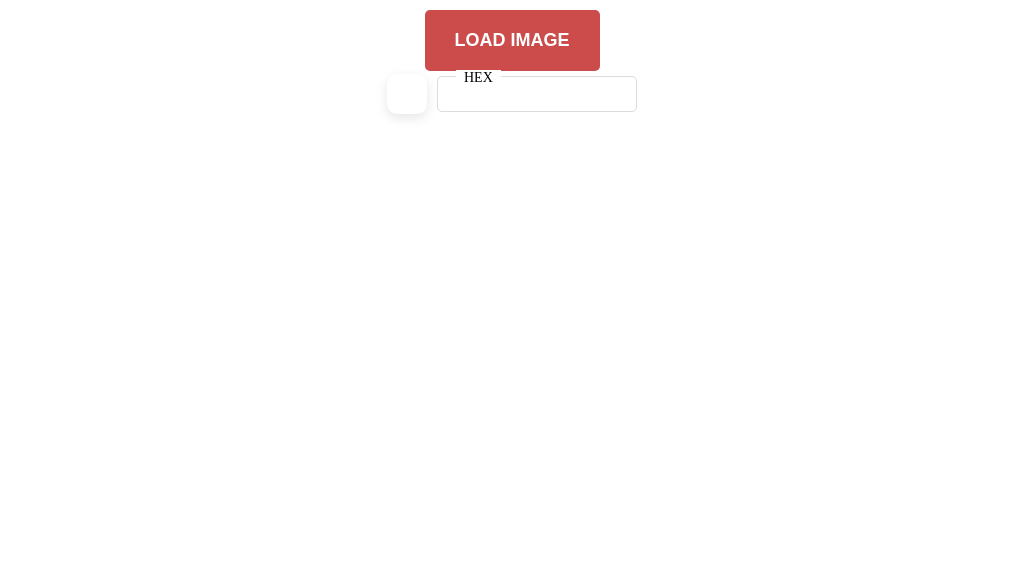
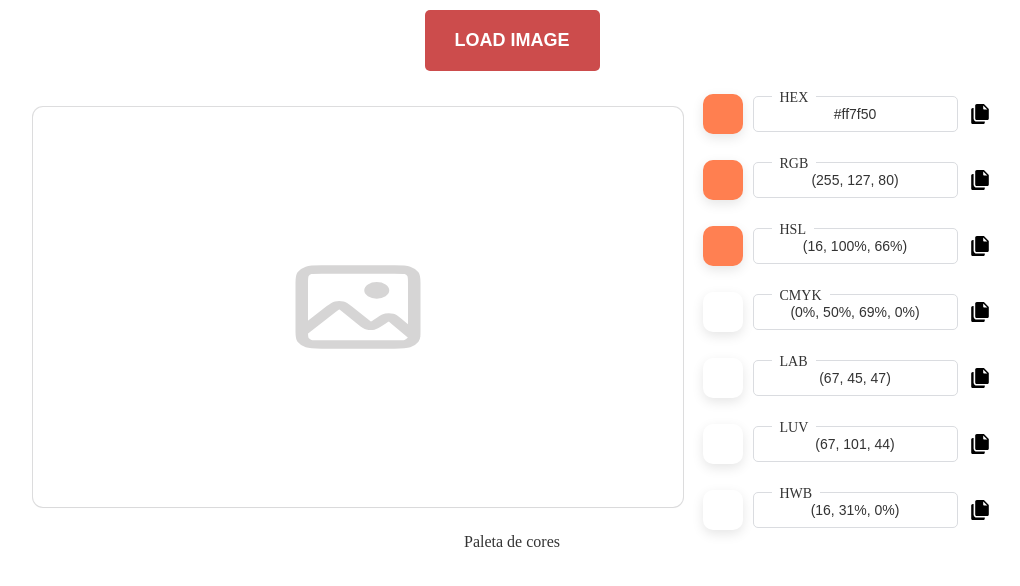
Before and after one commit to ViniciusCaetano123/Pixel-Imagem-Color, a plain HTML site: page index.html in a window 1280 px wide. Shown: the whole page, without its empty margins (128-1148 px from the left). Drawn offline with Linux system fonts and the light colour scheme.

Commit message:
Add files via upload

```diff
--- a/css/style.css
+++ b/css/style.css
@@ -3,8 +3,9 @@
     padding: 0px;
     margin: 0px;
     box-sizing: border-box;
-    transition: all 0.5s;
+    transition: all 0.4s;
     outline: none;
+    color: #333;
 }
 
 /* Estilo do conteúdo principal */
@@ -12,7 +13,7 @@ main {
     margin: auto;
     padding: 10px;
     width: 100%;
-    max-width: 1200px;
+    max-width: 1260px;
     text-align: center;
 }
 
@@ -32,6 +33,7 @@ input[type="file"] {
     font-weight: 700;
     text-transform: uppercase;
     cursor: pointer;
+    margin-bottom: 10px;
 }
 #btn-file-img:hover {
     background-color: #ff4c4c;
@@ -45,7 +47,12 @@ input[type="file"] {
     align-items: center;
     gap: 20px;
 }
-
+.color-container {
+    display: flex;
+    align-items: center;
+    gap: 10px;
+    margin-top: 10px;
+  }
 #canvas-img {
     display: none;
 }
@@ -54,6 +61,8 @@ input[type="file"] {
     display: flex;
     align-items: center;
     gap: 10px;
+    flex-direction: column;
+    justify-content: flex-start;
 }
 
 .bgColorPixel {
@@ -67,7 +76,7 @@ input[type="file"] {
 .color-pixel {
     display: block;
     position: relative;
-    width: 200px;
+    width: 205px;
     height: 36px;
     margin: 5px auto;
     border: 1px solid #dadce0;
@@ -85,7 +94,7 @@ input[type="file"] {
 }
 .color-pixel input {
     position: absolute;
-    width: 55%;
+    width: 85%;
     height: 30px;
     border: none;
     font-size: 14px;
@@ -95,14 +104,26 @@ input[type="file"] {
     left: 50%;
     transform: translate(-50%, -50%);
     z-index: 0;
+    text-align: center;
 }
 
+#container-canvas{
+    display: flex;
+    justify-content: center;
+    align-items: center;
+    gap: 20px;
+    box-shadow: rgba(0, 0, 0, 0.02) 0px 1px 3px 0px, rgba(27, 31, 35, 0.15) 0px 0px 0px 1px;
+    border-radius: 10px;
+    width: 100%;
+    height: 100%;
+    max-width: 650px;
+    max-height: 600px;
+    min-height: 400px;
+    padding:15px;
+    flex-direction: column;
+}
 /* Elementos adicionais */
 #fileImg {
     display: none;
     background: #555;
 }
-
-#color-display {
-    /* Adicione estilos adicionais aqui */
-}
--- /dev/null
+++ b/i18/locales/en.json
@@ -0,0 +1,4 @@
+{
+    "titleHead": "Pixel Cor IMG",
+    "btnFileImage": "Load Image"
+}
--- /dev/null
+++ b/i18/locales/pt.json
@@ -0,0 +1,4 @@
+{
+    "titleHead": "Pixel Cor IMG ",
+    "btnFileImage": "Carregar Imagem"
+}
--- a/index.html
+++ b/index.html
@@ -11,23 +11,19 @@
     <input type="file" id="file-img" accept="image/*" onchange="handleImageChange(event)">
     <button id="btn-file-img" onclick="abrirFolder()"></button>
     <div class="container-img">
-      <canvas id="canvas-img" ></canvas>
-      <div id="pixel-resultado">
-        <div style="display: flex;align-items: center;gap: 10px;">
-          <div class="bgColorPixel">
-          </div>
-          <div class="color-pixel">
-            <label for="">HEX</label>
-            <input type="text" id="hex-color" readonly>
-          </div>
-        </div>
-
+      <div id="container-canvas">
+        <canvas id="canvas-img" ></canvas>
       </div>
+      <div id="pixel-resultado"></div>
+    </div>
+    <div>
+      <p>Paleta de cores</p>
     </div>
     <div id="color-display"></div>
   </main>
-  <script src="./js/colorConversion.js"></script>
+  <script src="./js/color-conversion.js"></script>
   <script src="./js/load-locales.js"></script>
   <script src="./js/pixel-img.js"></script>
+  <script src="./js/load-imagem.js"></script>
 </body>
 </html>
--- /dev/null
+++ b/js/color-conversion.js
@@ -0,0 +1,113 @@
+// Função para converter HEX para RGB
+function hexToRgb(hex) {
+    const bigint = parseInt(hex.slice(1), 16);
+    const r = (bigint >> 16) & 255;
+    const g = (bigint >> 8) & 255;
+    const b = bigint & 255;
+    return { r, g, b };
+}
+
+// Função para converter RGB para HSL
+function rgbToHsl(r, g, b) {
+    r /= 255;
+    g /= 255;
+    b /= 255;
+    const max = Math.max(r, g, b);
+    const min = Math.min(r, g, b);
+    let h, s, l = (max + min) / 2;
+
+    if (max === min) {
+        h = s = 0; // achromatic
+    } else {
+        const d = max - min;
+        s = l > 0.5 ? d / (2 - max - min) : d / (max + min);
+        switch (max) {
+            case r: h = (g - b) / d + (g < b ? 6 : 0); break;
+            case g: h = (b - r) / d + 2; break;
+            case b: h = (r - g) / d + 4; break;
+        }
+        h /= 6;
+    }
+    console.log(h,s,l)
+    return { h: Math.round(h * 360), s: Math.round(s * 100), l: Math.round(l * 100) };
+}
+
+// Função para converter RGB para CMYK
+function rgbToCmyk(r, g, b) {
+    const c = 1 - (r / 255);
+    const m = 1 - (g / 255);
+    const y = 1 - (b / 255);
+    const k = Math.min(c, m, y);
+    return `(${((c - k) / (1 - k) * 100).toFixed(0)}%, ${((m - k) / (1 - k) * 100).toFixed(0)}%, ${((y - k) / (1 - k) * 100).toFixed(0)}%, ${(k * 100).toFixed(0)}%)`;
+}
+
+// Função para converter RGB para LAB
+function rgbToLab(r, g, b) {
+    const xyz = rgbToXyz(r, g, b);
+    const lab = xyzToLab(xyz.x, xyz.y, xyz.z);
+    return `(${lab.l.toFixed(0)}, ${lab.a.toFixed(0)}, ${lab.b.toFixed(0)})`;
+}
+
+// Função para converter RGB para LUV
+function rgbToLuv(r, g, b) {
+    const xyz = rgbToXyz(r, g, b);
+    const luv = xyzToLuv(xyz.x, xyz.y, xyz.z);
+    return `(${luv.l.toFixed(0)}, ${luv.u.toFixed(0)}, ${luv.v.toFixed(0)})`;
+}
+
+// Função para converter RGB para HWB
+function rgbToHwb(r, g, b) {
+    const hsl = rgbToHsl(r, g, b);
+    const w = Math.min(r, g, b) / 255;
+    const wb = 1 - Math.max(r, g, b) / 255;
+    return `(${hsl.h}, ${(w * 100).toFixed(0)}%, ${(wb * 100).toFixed(0)}%)`;
+}
+
+// Funções auxiliares para conversões
+function rgbToXyz(r, g, b) {
+    r = r / 255; g = g / 255; b = b / 255;
+    r = r > 0.04045 ? Math.pow((r + 0.055) / 1.055, 2.4) : r / 12.92;
+    g = g > 0.04045 ? Math.pow((g + 0.055) / 1.055, 2.4) : g / 12.92;
+    b = b > 0.04045 ? Math.pow((b + 0.055) / 1.055, 2.4) : b / 12.92;
+    const x = r * 0.4124 + g * 0.3576 + b * 0.1805;
+    const y = r * 0.2126 + g * 0.7152 + b * 0.0722;
+    const z = r * 0.0193 + g * 0.1192 + b * 0.9505;
+    return { x: x * 100, y: y * 100, z: z * 100 };
+}
+
+function xyzToLab(x, y, z) {
+    x /= 95.047; y /= 100; z /= 108.883;
+    x = x > 0.008856 ? Math.pow(x, 1/3) : (7.787 * x) + (16 / 116);
+    y = y > 0.008856 ? Math.pow(y, 1/3) : (7.787 * y) + (16 / 116);
+    z = z > 0.008856 ? Math.pow(z, 1/3) : (7.787 * z) + (16 / 116);
+    const l = (116 * y) - 16;
+    const a = 500 * (x - y);
+    const b = 200 * (y - z);
+    return { l, a, b };
+}
+
+function xyzToLuv(x, y, z) {
+    const refX = 95.047, refY = 100, refZ = 108.883;
+    const u = (4 * x) / (x + (15 * y) + (3 * z));
+    const v = (9 * y) / (x + (15 * y) + (3 * z));
+    const yr = y / refY;
+    const l = yr > 0.008856 ? (116 * Math.pow(yr, 1/3)) - 16 : 903.3 * yr;
+    const refU = (4 * refX) / (refX + (15 * refY) + (3 * refZ));
+    const refV = (9 * refY) / (refX + (15 * refY) + (3 * refZ));
+    const uPrime = 13 * l * (u - refU);
+    const vPrime = 13 * l * (v - refV);
+    return { l, u: uPrime, v: vPrime };
+}
+
+// Função principal para converter HEX para todas as outras
+function convertHex(hex) {
+    const rgbObj = hexToRgb(hex);
+    const rgb = `(${rgbObj.r}, ${rgbObj.g}, ${rgbObj.b})`;
+    const hslObj = rgbToHsl(rgbObj.r, rgbObj.g, rgbObj.b);
+    const hsl = `(${hslObj.h}, ${hslObj.s}%, ${hslObj.l}%)`;
+    const cmyk = rgbToCmyk(rgbObj.r, rgbObj.g, rgbObj.b);
+    const lab = rgbToLab(rgbObj.r, rgbObj.g, rgbObj.b);
+    const luv = rgbToLuv(rgbObj.r, rgbObj.g, rgbObj.b);
+    const hwb = rgbToHwb(rgbObj.r, rgbObj.g, rgbObj.b);
+    return { rgb, hsl, cmyk, lab, luv, hwb };
+}
--- /dev/null
+++ b/js/load-imagem.js
@@ -0,0 +1,12 @@
+
+
+
+const loadImgPlaceholder = () => {
+     const imgFirst = new Image();
+    imgFirst.width = 150;
+    imgFirst.height = 100;
+    imgFirst.src = './images/image-placeholder.svg';
+    imgFirst.onload = () => imgOnLoad(imgFirst, imgFirst.width,  imgFirst.height);
+}
+
+loadImgPlaceholder()
--- a/js/load-locales.js
+++ b/js/load-locales.js
@@ -15,10 +15,10 @@ function aplicarTraducao(locale){
     document.title = locale.titleHead;
     document.getElementById('btn-file-img').textContent = locale.btnFileImage;
 }
-async function main(){
+async function mainLoadLocale(){
     const userLocale = navigator.language || navigator.userLanguage ;
-    const locale = await carregarLocales(userLocale.toLowerCase());
+    const locale = await carregarLocales(userLocale.toLowerCase().substring(0,2));
     aplicarTraducao(locale)
 }
 
-main()
+mainLoadLocale()
--- a/js/pixel-img.js
+++ b/js/pixel-img.js
@@ -1,14 +1,17 @@
+
 
 const carregarVariaveis = () => {
-    const imageLoader = document.getElementById('file-img');
+    const imageFileLoader = document.getElementById('file-img');
     const canvasImg = document.getElementById('canvas-img');
     const ctx = canvasImg.getContext('2d',{ willReadFrequently: true });
     const colorDisplay = document.getElementById('color-display');
     const hexInputColor = document.getElementById('hex-color');
-    return { hexInputColor,imageLoader, canvasImg, ctx, colorDisplay };
+    const pixelColorResultado = document.getElementById('pixel-resultado');
+    return { hexInputColor,imageFileLoader, canvasImg, ctx, colorDisplay,pixelColorResultado };
 }
 
-const { hexInputColor,imageLoader, canvasImg, ctx, colorDisplay } = carregarVariaveis();
+const { hexInputColor,imageFileLoader, canvasImg, ctx, colorDisplay ,pixelColorResultado} = carregarVariaveis();
+const default_hex = '#ff7f50';
 let isListeningCanvasImg = false;
 const colorRighrNow = {
     hex: '',
@@ -19,7 +22,7 @@ const colorRighrNow = {
 }
 const abrirFolder = () => {
     canvasImg.addEventListener("mousemove", getPixel);
-    imageLoader.click();
+    imageFileLoader.click();
 }
 const getPixel = (e)=>{
     const rect = canvasImg.getBoundingClientRect();
@@ -28,31 +31,44 @@ const getPixel = (e)=>{
     const pixel = ctx.getImageData(x, y, 1, 1).data;
     const [r, g, b, a] = pixel;
     const hexColor = rgbToHex(r, g, b);
-    hexInputColor.value = hexColor;
-    colorDisplay.style.backgroundColor = hexColor;
+    const { rgb, hsl, cmyk, lab, luv, hwb } = convertHex(hexColor);
+    updateColorElement('HEX', hexColor);
+    updateColorElement('RGB', rgb);
+    updateColorElement('HSL', hsl);
+    updateColorElement('CMYK', cmyk);
+    updateColorElement('LAB', lab);
+    updateColorElement('LUV', luv);
+    updateColorElement('HWB', hwb);
+
 }
 
 canvasImg.addEventListener("click", (e) => {
     if(isListeningCanvasImg){
+
         canvasImg.addEventListener("mousemove", getPixel);
     }else{
-        const { rgb, hsl, cmyk, lab, luv, hwb } = convertHex(hexInputColor.value);
         canvasImg.removeEventListener("mousemove",getPixel);
     }
     isListeningCanvasImg = !isListeningCanvasImg;
 });
 
 
-const imgOnLoad = (img, swidth = 500, sheight = 500) => {
-    canvasImg.width = swidth;
-    canvasImg.height = sheight;
-    ctx.drawImage(img, 0, 0, swidth, sheight);
+const imgOnLoad = (img, swidth, sheight) => {
+    if (swidth > 600) {
+        canvasImg.width = 600;
+        canvasImg.height = 400;
+    }else{
+        canvasImg.width = swidth;
+        canvasImg.height = sheight;
+    }
+
+    ctx.drawImage(img, 0, 0,  canvasImg.width, canvasImg.height);
     canvasImg.style.display = 'block';
 }
 
 const readerFileOnload = (event) => {
     const img = new Image();
-    img.onload = () => imgOnLoad(img, 550, 400);
+    img.onload = () => imgOnLoad(img, img.width, img.height);
     img.src = event.target.result;
 }
 
@@ -62,7 +78,65 @@ const handleImageChange = (e) => {
     reader.readAsDataURL(e.target.files[0]);
 }
 
-imageLoader.addEventListener('change', handleImageChange);
+const updateColorElement = (name, color) => {
+    const bgColorPixel = document.getElementById(`${name.toLowerCase()}`);
+    const text = document.getElementById(`input-${name}`);
+    console.log(text)
+    text.value = color;
+    bgColorPixel.style.backgroundColor = name == 'HEX' ? color : name+color;
+}
+
+const createColorElement = (name,color) => {
+    const colorContainer = document.createElement('div');
+    colorContainer.className = 'color-container';
+
+    const bgColorPixel = document.createElement('div');
+    bgColorPixel.className = `bgColorPixel`;
+    bgColorPixel.id = name.toLowerCase();
+
+    bgColorPixel.style.backgroundColor = name == 'HEX' ? color : name+color;
+
+
+    const imgCopy = document.createElement('img');
+    imgCopy.src = './images/copy.svg';
+    const create = createColorLabel(name, color);
+
+    colorContainer.appendChild(bgColorPixel);
+    colorContainer.appendChild(create);
+    colorContainer.appendChild(imgCopy);
+
+    pixelColorResultado.appendChild(colorContainer);
+}
+
+const createColorLabel = (labelText, value) => {
+    const colorPixel = document.createElement('div');
+    colorPixel.className = 'color-pixel';
+
+    const label = document.createElement('label');
+    label.textContent = labelText;
+
+    const input = document.createElement('input');
+    input.id =`input-${labelText}`;
+    input.type = 'text';
+    input.value = value;
+    input.readOnly = true;
+
+    colorPixel.appendChild(label);
+    colorPixel.appendChild(input);
+
+    return colorPixel;
+}
+
+imageFileLoader.addEventListener('change', handleImageChange);
+
+const { rgb, hsl, cmyk, lab, luv, hwb } = convertHex(default_hex);
+createColorElement('HEX',default_hex );
+createColorElement('RGB', rgb);
+createColorElement('HSL', hsl);
+createColorElement('CMYK',cmyk);
+createColorElement('LAB',lab);
+createColorElement('LUV',luv);
+createColorElement('HWB',hwb);
 
 
 const rgbToHex = (r, g, b) => {
```
Also changed, not shown: images/copy.svg (added), images/image-placeholder.svg (added).
